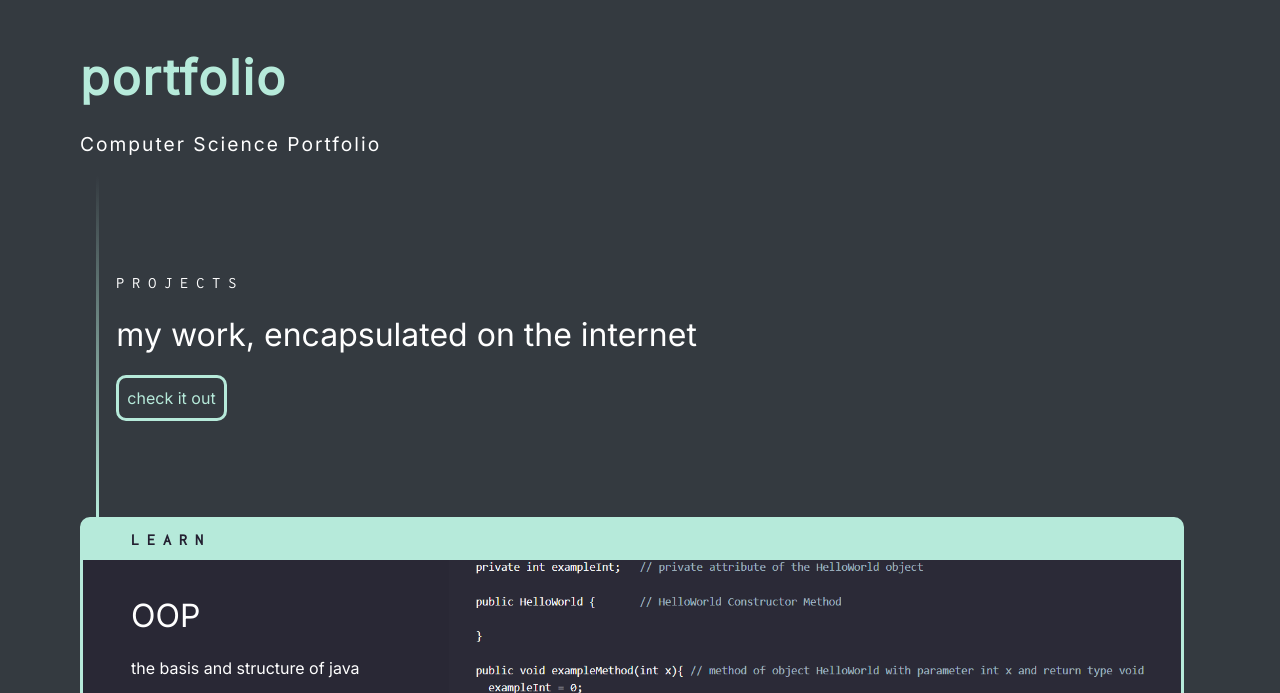
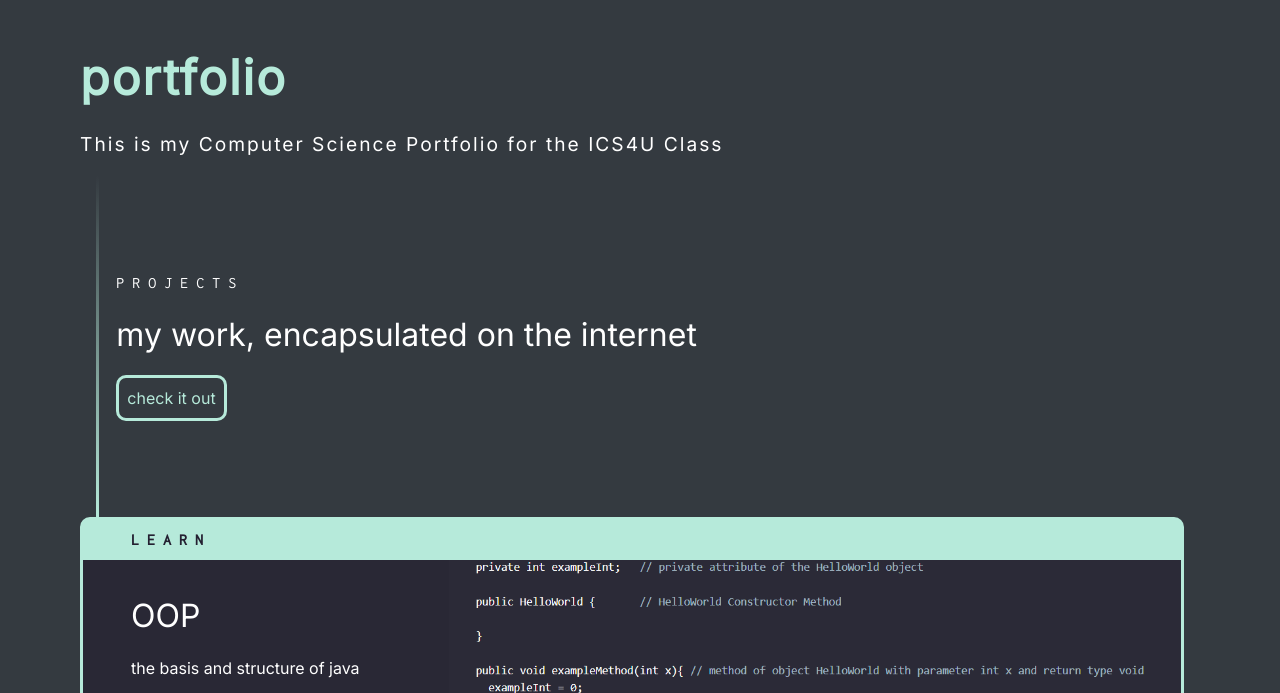
Before and after one commit to dogwter/dogwter.github.io, a plain HTML site: page index.html in a window 1280 px wide. Shown: the part 62-755 px from the top of the page. Drawn offline with nearby package versions, Linux system fonts and the light colour scheme.

Commit message:
Update index.html

```diff
--- a/index.html
+++ b/index.html
@@ -57,7 +57,7 @@
 
       <div class = "top">
         <p class="title">portfolio</p>
-        <p class="subtitles">Computer Science Portfolio</p>
+        <p class="subtitles">This is my Computer Science Portfolio for the ICS4U Class</p>
       </div>
 
       <div class ="projects">
```
